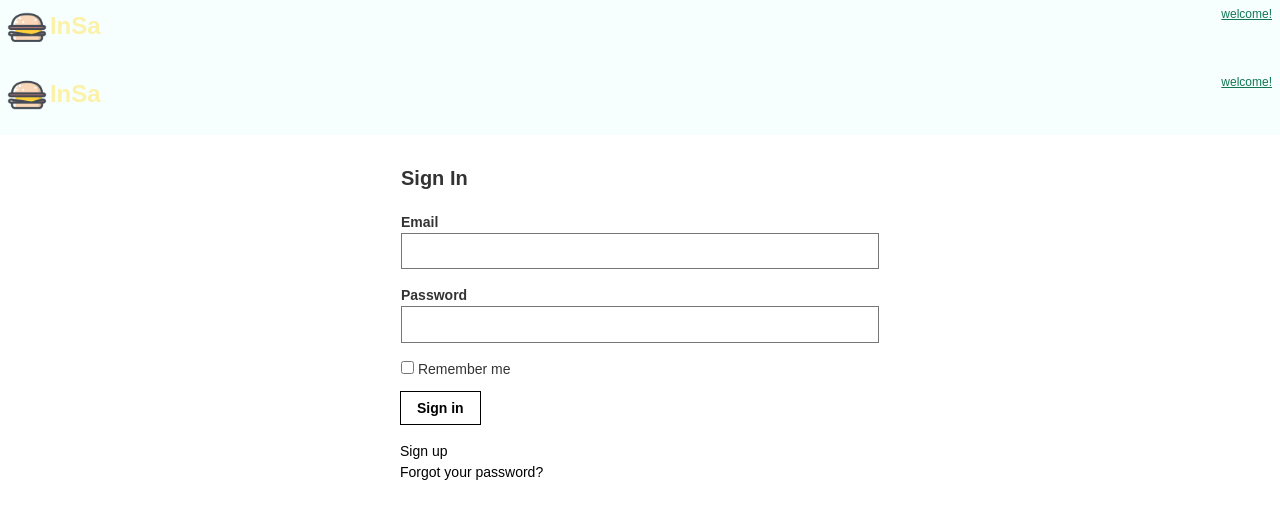
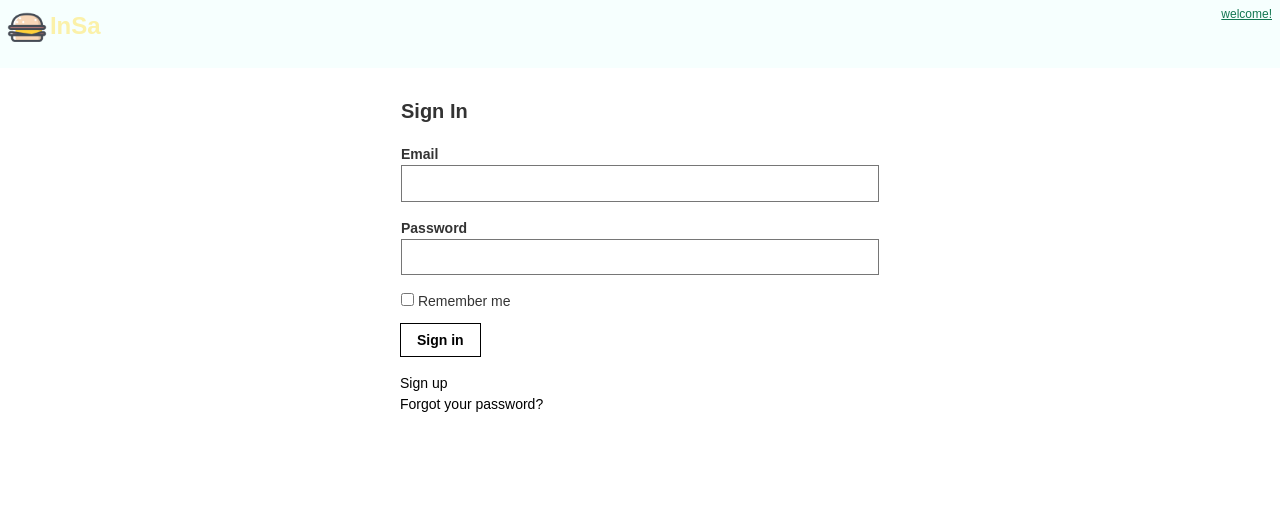
Before and after one commit to yuubd/IndecisiveSaver, a React (Create React App) app: page / in a window 1280 px wide. Shown: the top 518 px of the page. Built offline with nearby package versions, Linux system fonts and the light colour scheme.

Commit message:
test done:

```diff
--- a/src/containers/App/App.js
+++ b/src/containers/App/App.js
@@ -98,8 +98,6 @@ class App extends Component {
 		return (
 			<div>
 				{navigation}
-				{navigation}
-
 				{route === 'home' ? placeList : route === 'signUp' ? signUp : signIn}
 			</div>
 		);
```
